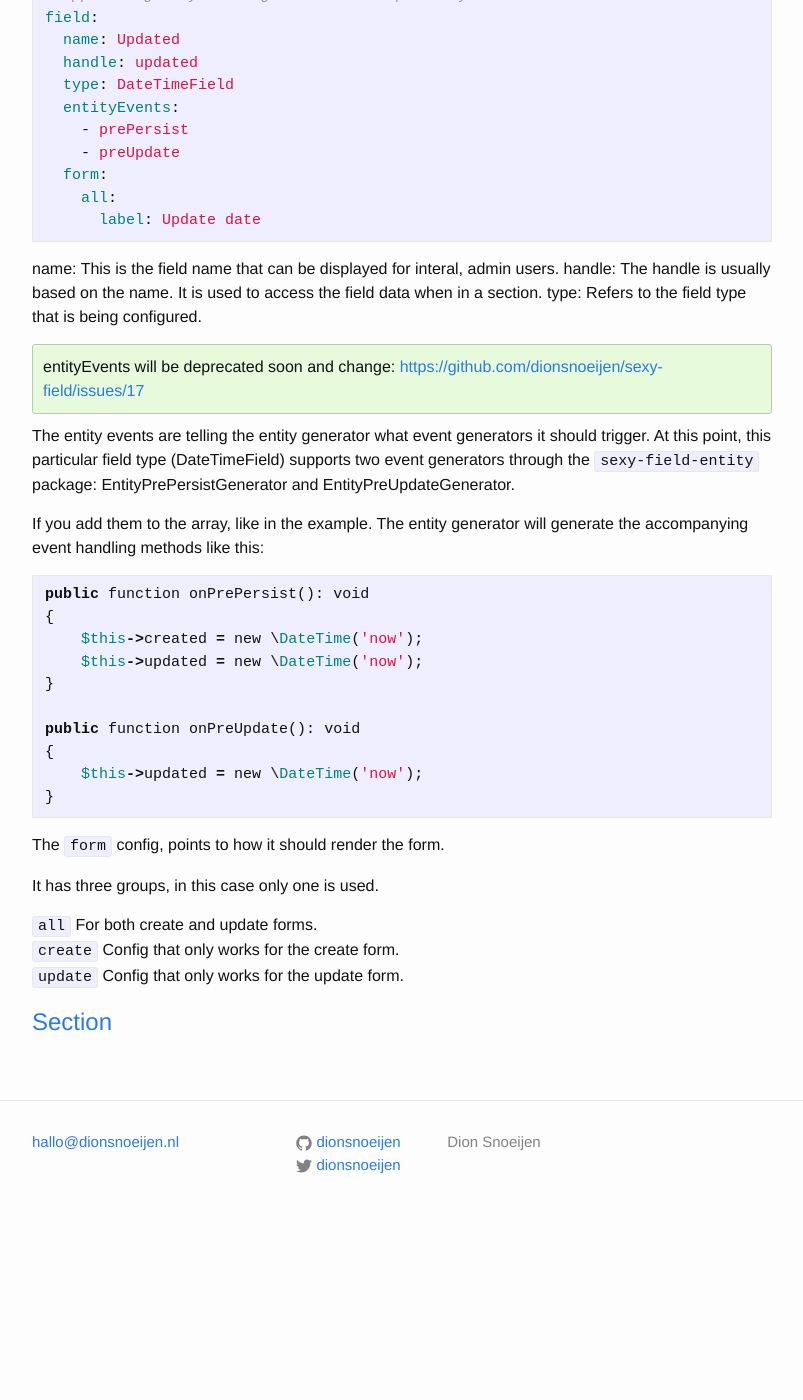
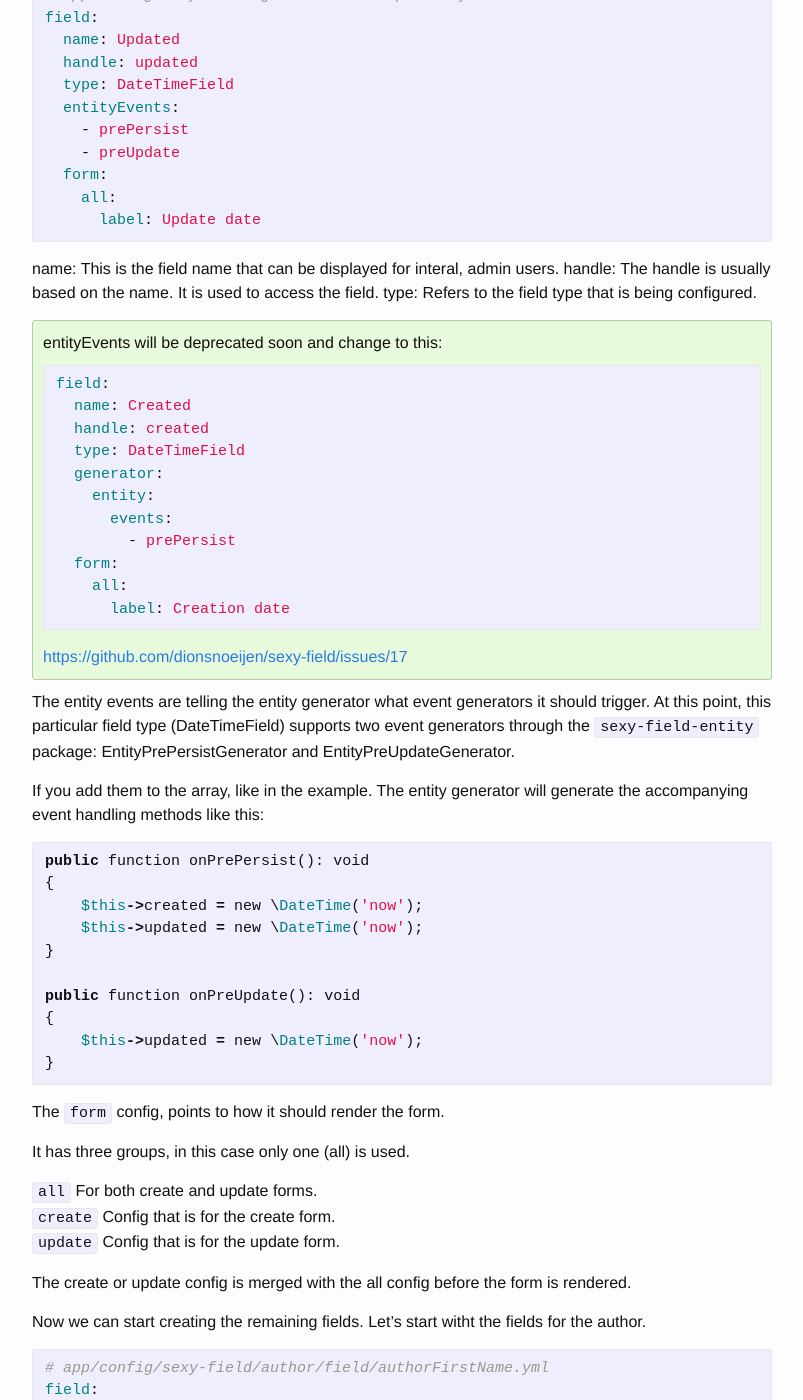
Before and after one commit to dionsnoeijen/sexy-field.dionsnoeijen.nl, a Jekyll site: the page built from _posts/2017-10-12-getting-started.md, in a window 1280 px wide and 1400 px high, scrolled down 5313 px. Shown: the whole window, without its empty margins (238-1041 px from the left). Built offline with Jekyll 4.4.1, drawn with Linux system fonts in a browser that asks for light colours; before the commit the page ends 6549 px from its top, so only the background shows below that; some of the changed text lies outside the part shown.

Commit message:
Some updates to documentation

````diff
--- a/_posts/2017-10-12-getting-started.markdown
+++ b/_posts/2017-10-12-getting-started.md
@@ -285,11 +285,28 @@ field:
 ```
 
 name: This is the field name that can be displayed for interal, admin users.
-handle: The handle is usually based on the name. It is used to access the field data when in a section.
+handle: The handle is usually based on the name. It is used to access the field.
 type: Refers to the field type that is being configured.
 
 <div class="info">
-entityEvents will be deprecated soon and change: [https://github.com/dionsnoeijen/sexy-field/issues/17](https://github.com/dionsnoeijen/sexy-field/issues/17)
+entityEvents will be deprecated soon and change to this:
+
+``` yml
+field:
+  name: Created
+  handle: created
+  type: DateTimeField
+  generator:
+    entity:
+      events:
+        - prePersist
+  form:
+    all:
+      label: Creation date
+```
+
+[https://github.com/dionsnoeijen/sexy-field/issues/17](https://github.com/dionsnoeijen/sexy-field/issues/17)
+
 </div>
 
 The entity events are telling the entity generator what event generators it should trigger. At this point, this particular field type (DateTimeField) supports two event generators through the `sexy-field-entity` package: EntityPrePersistGenerator and EntityPreUpdateGenerator.
@@ -311,10 +328,52 @@ public function onPreUpdate(): void
 
 The `form` config, points to how it should render the form.
 
-It has three groups, in this case only one is used.
+It has three groups, in this case only one (all) is used.
 
 `all` For both create and update forms.<br />
-`create` Config that only works for the create form.<br />
-`update` Config that only works for the update form.<br />
+`create` Config that is for the create form.<br />
+`update` Config that is for the update form.<br />
+
+The create or update config is merged with the all config before the form is rendered.
+
+Now we can start creating the remaining fields. Let's start witht the fields for the author.
+
+``` yml
+# app/config/sexy-field/author/field/authorFirstName.yml
+field:
+  name: First name
+  label: First name
+  handle: authorFirstName
+  type: TextInput
+  form:
+    all:
+      trim: true
+    update:
+      disabled: true
+  generator:
+    entity:
+      validator:
+        Length:
+          min: 2
+          max: 255
+    doctrine:
+      length: 255
+```
+
+<div class="info">
+You can add metadata to any field config by adding the metadata: key.
+
+``` yml
+metadata:
+  you: can
+  add: metadata
+  as: much
+  asyou: like
+```
+</div>
 
 <h1 id="section"><a href="#section">Section</a></h1>
+
+<div class="info">
+
+</div>
````
Also changed, not shown: 1 other file.
